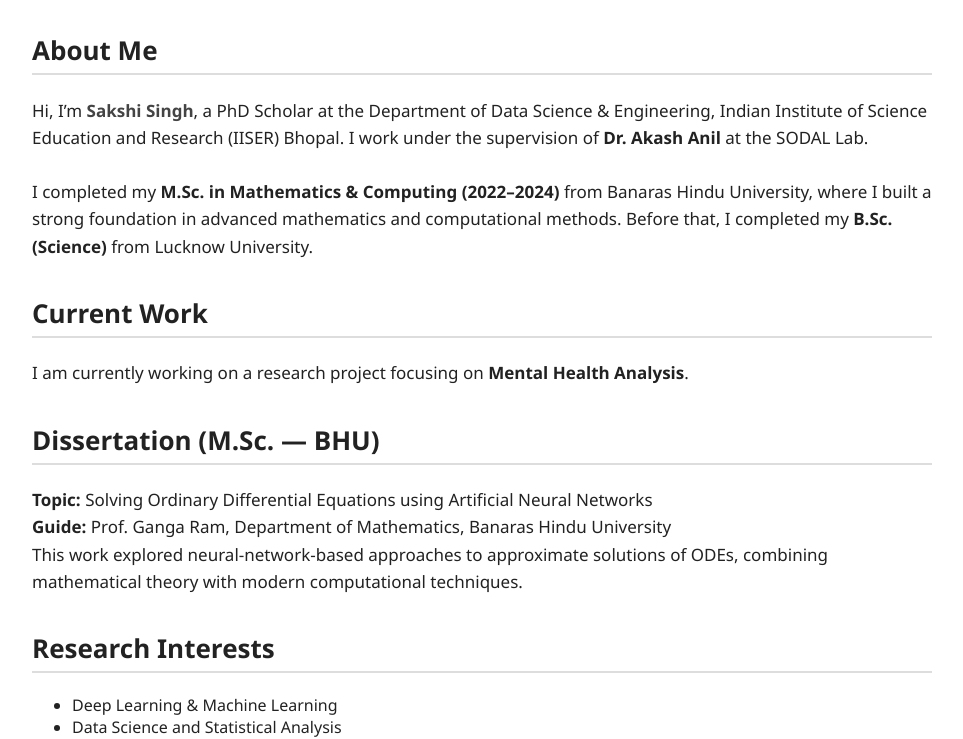
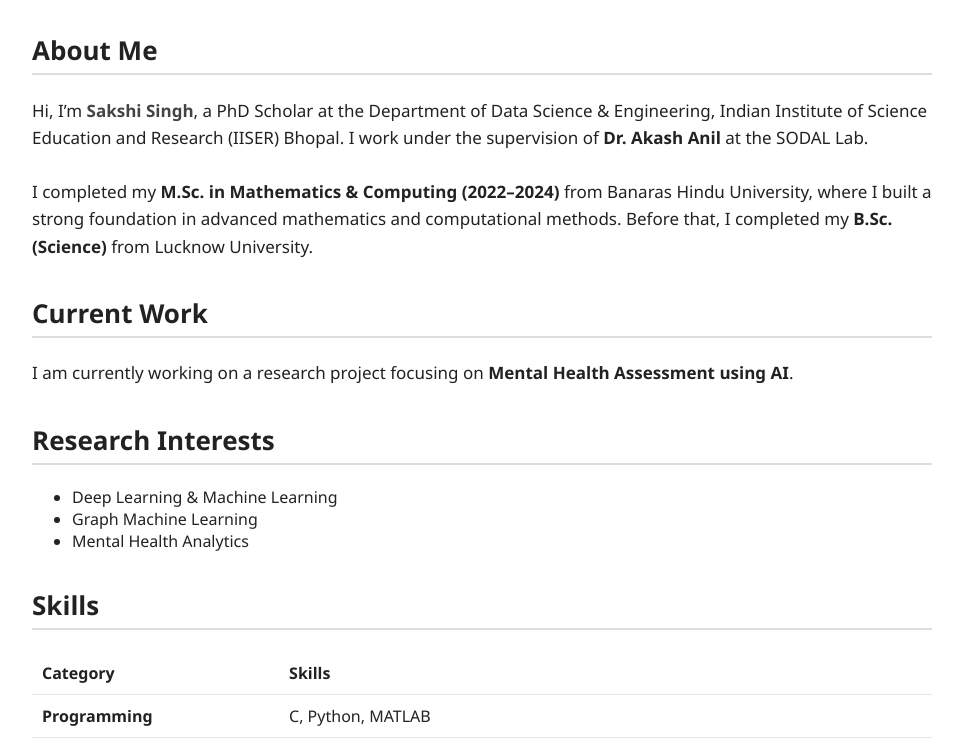
Before and after one commit to SakshiSingh1506/SakshiSingh1506.github.io, a plain HTML site: page index.html in a window 1280 px wide. Shown: the part 215-954 px from the top of the page, without its empty margins (158-1121 px from the left). Drawn offline with Linux system fonts and the light colour scheme.

Commit message:
Update index.html

```diff
--- a/index.html
+++ b/index.html
@@ -105,23 +105,14 @@
         <h2>Current Work</h2>
         <p>
             I am currently working on a research project focusing on
-            <strong>Mental Health Analysis</strong>.
+            <strong>Mental Health Assessment using AI</strong>.
         </p>
 
-        <h2>Dissertation (M.Sc. — BHU)</h2>
-        <p>
-            <strong>Topic:</strong> Solving Ordinary Differential Equations using Artificial Neural Networks
-            <br>
-            <strong>Guide:</strong> Prof. Ganga Ram, Department of Mathematics, Banaras Hindu University
-            <br>
-            This work explored neural-network-based approaches to approximate solutions of ODEs,
-            combining mathematical theory with modern computational techniques.
-        </p>
 
         <h2>Research Interests</h2>
         <ul>
             <li>Deep Learning & Machine Learning</li>
-            <li>Data Science and Statistical Analysis</li>
+            <li>Graph Machine Learning</li>
             <li>Mental Health Analytics</li>
         </ul>
 
@@ -133,7 +124,7 @@
             </tr>
             <tr>
                 <td><strong>Programming</strong></td>
-                <td>Python, MATLAB</td>
+                <td>C, Python, MATLAB</td>
             </tr>
             <tr>
                 <td><strong>Libraries & Tools</strong></td>
```
